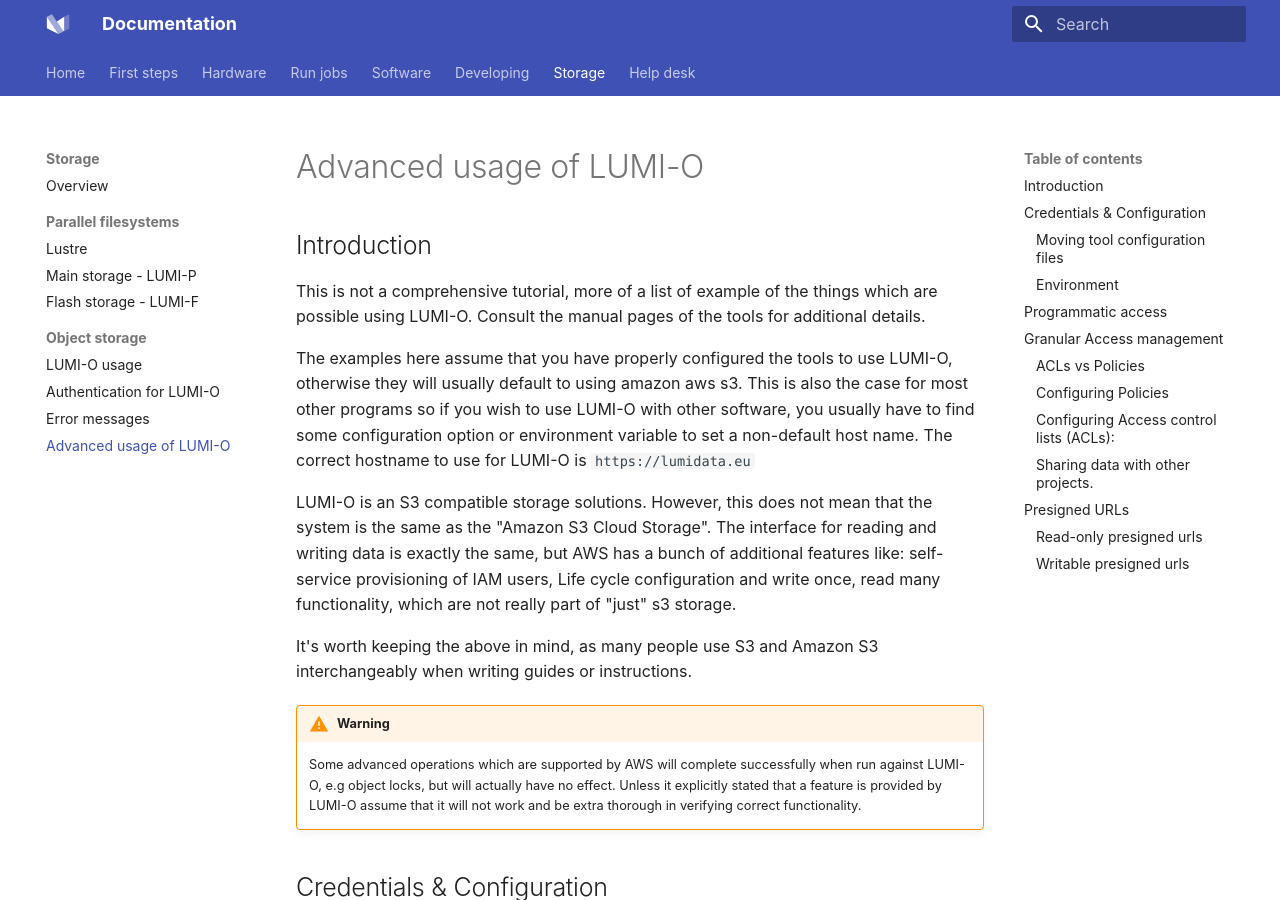
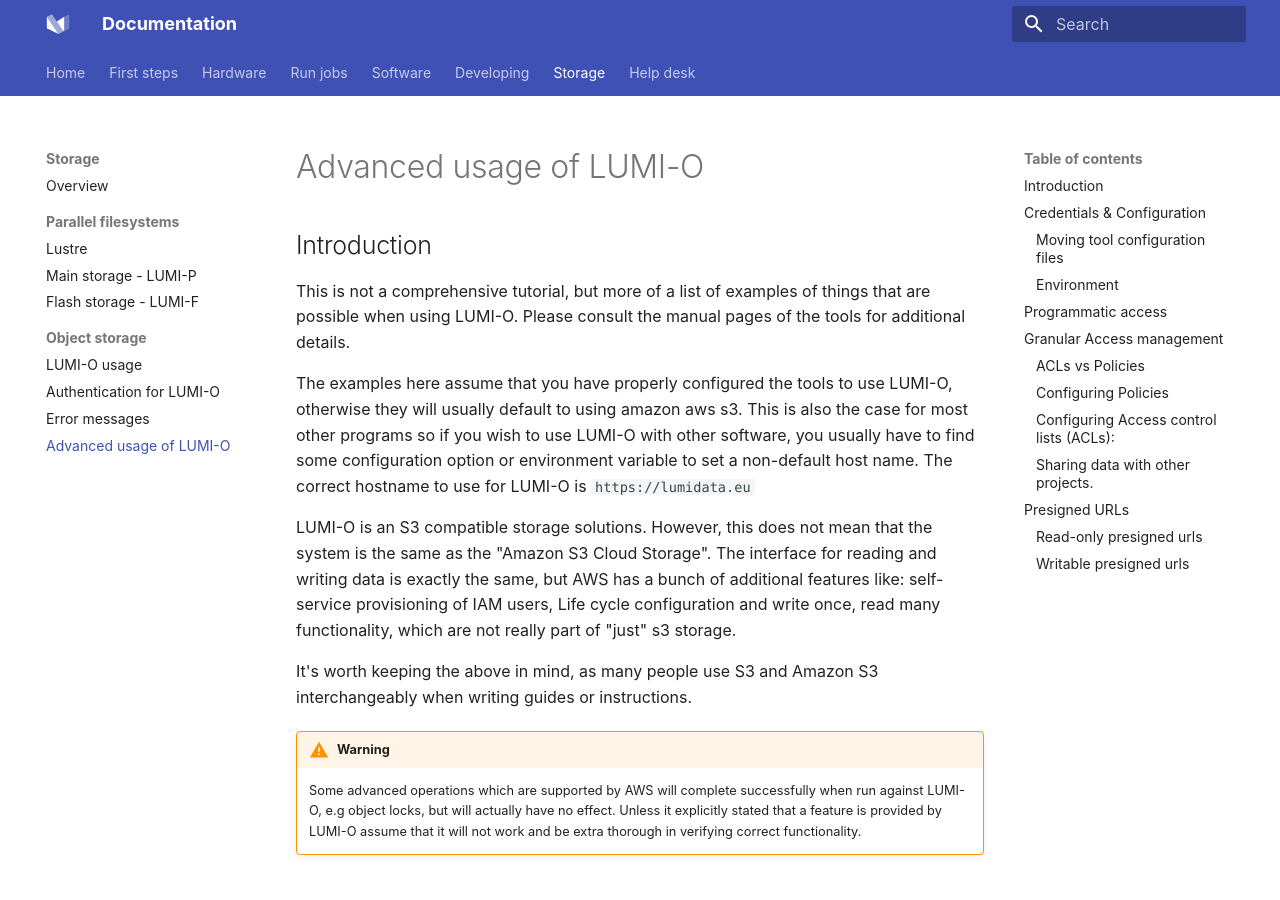
Before and after one commit to Lumi-supercomputer/lumi-userguide, an MkDocs documentation site: the page built from docs/storage/lumio/advanced.md, in a window 1280 px wide and 900 px high. Built offline with MkDocs 1.6.1 and Material for MkDocs 9.7.7, drawn with Linux system fonts in a browser that asks for light colours.

Commit message:
Update docs/storage/lumio/advanced.md
Co-authored-by: hdrei <78485804+hdrei@users.noreply.github.com>

```diff
--- a/docs/storage/lumio/advanced.md
+++ b/docs/storage/lumio/advanced.md
@@ -2,9 +2,9 @@
 
 ## Introduction
 
-This is not a comprehensive tutorial, more of
-a list of example of the things which are possible using LUMI-O.
-Consult the manual pages of the tools for additional details.
+This is not a comprehensive tutorial, but more of
+a list of examples of things that are possible when using LUMI-O.
+Please consult the manual pages of the tools for additional details.
 
 The examples here assume that you have properly configured the tools to use LUMI-O,
 otherwise they will usually default to using amazon aws s3. This is also the case for most other programs
```
